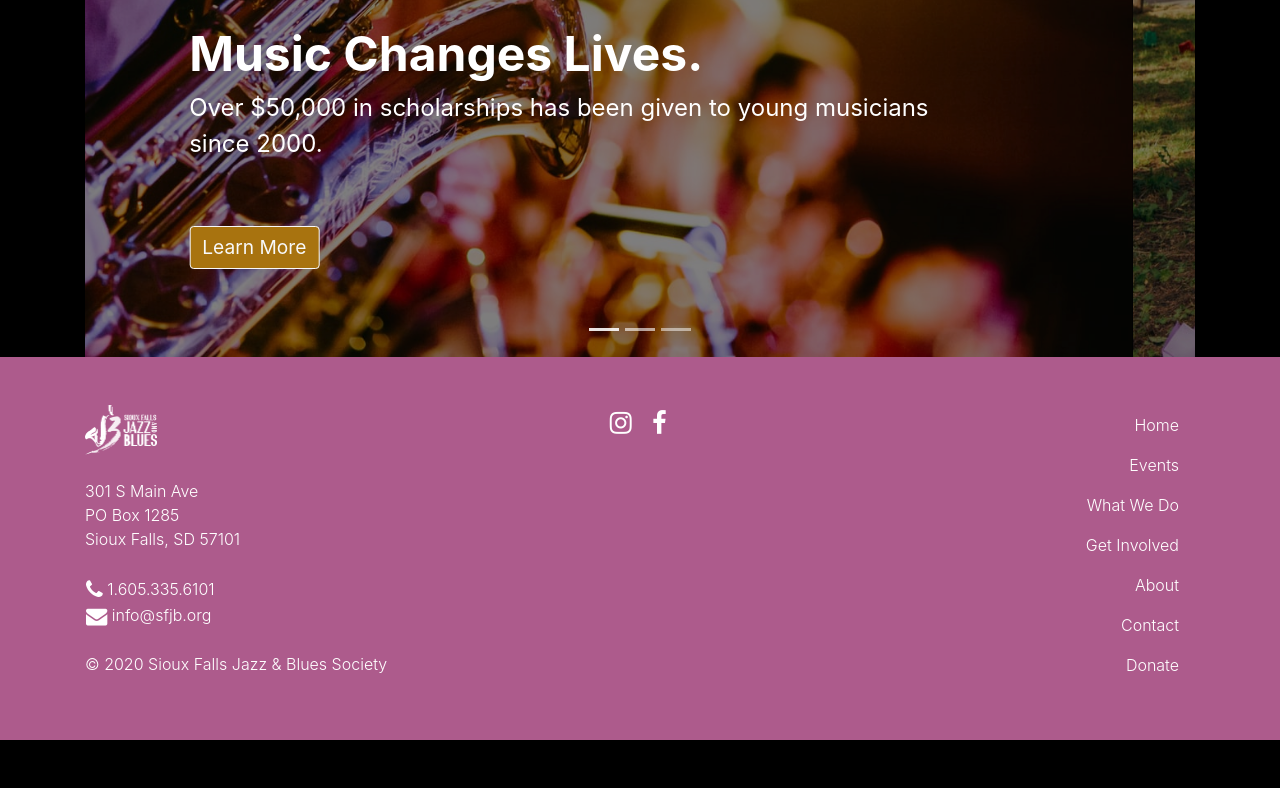
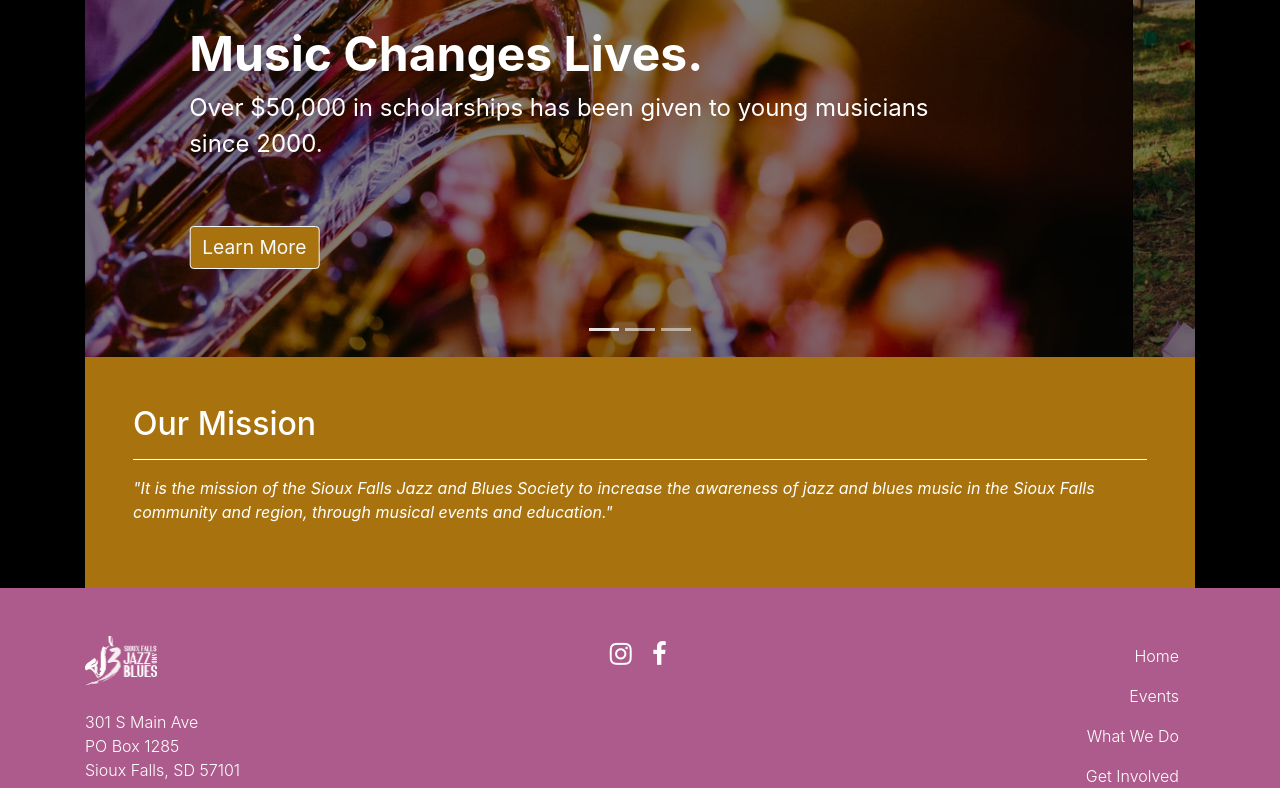
Before and after one commit to aliselmes/sfjb, a website: page index.html in a window 1280 px wide. Shown: the part 485-1273 px from the top of the page. Before the commit the page ends 1225 px from the top, so only its background shows below. Drawn offline with nearby package versions, Linux system fonts and the light colour scheme.

Commit message:
added Mission Statement the homepage

```diff
--- a/css/styles.css
+++ b/css/styles.css
@@ -33,3 +33,12 @@ body {
     background-color: #A8730F;
     font-size: 1.2rem;
 }
+
+#missionStatement {
+    background-color: #A8730F;
+    color: white;
+}
+
+hr {
+    border-top: 1px solid white;
+}
--- a/index.html
+++ b/index.html
@@ -14,6 +14,7 @@
     <title>SFJB</title>
 </head>
 
+<!-- Navbar-->
 <nav class="navbar navbar-expand-lg navbar-dark sticky-top">
     <div class="container">
         <a class="navbar-brand" href="index.html"><img src="img/sfjb-logo.png" height="75"></a>
@@ -38,6 +39,7 @@
 
     <div class="container">
 
+        <!-- Carousel -->
         <div class="row row-content">
             <div class="col">
                 <div id="homeCarousel" class="carousel slide" data-ride="carousel">
@@ -81,6 +83,17 @@
                       <span class="sr-only">Next</span>
                     </a>
                   </div>
+            </div>
+        </div>
+
+        <!-- Mission Statement -->
+        <div class="row row-content">
+            <div class="col">
+                <div id="missionStatement" class="p-3 p-sm-5">
+                    <h2>Our Mission</h2>
+                    <hr>
+                    <p class="font-italic">"It is the mission of the Sioux Falls Jazz and Blues Society to increase the awareness of jazz and blues music in the Sioux Falls community and region, through musical events and education."</p>
+                </div>
             </div>
         </div>
 
```
